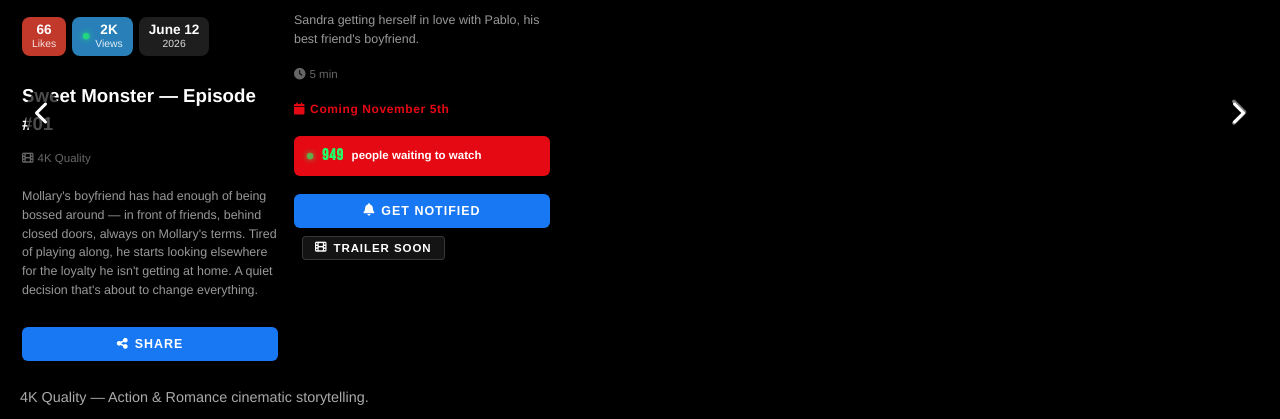
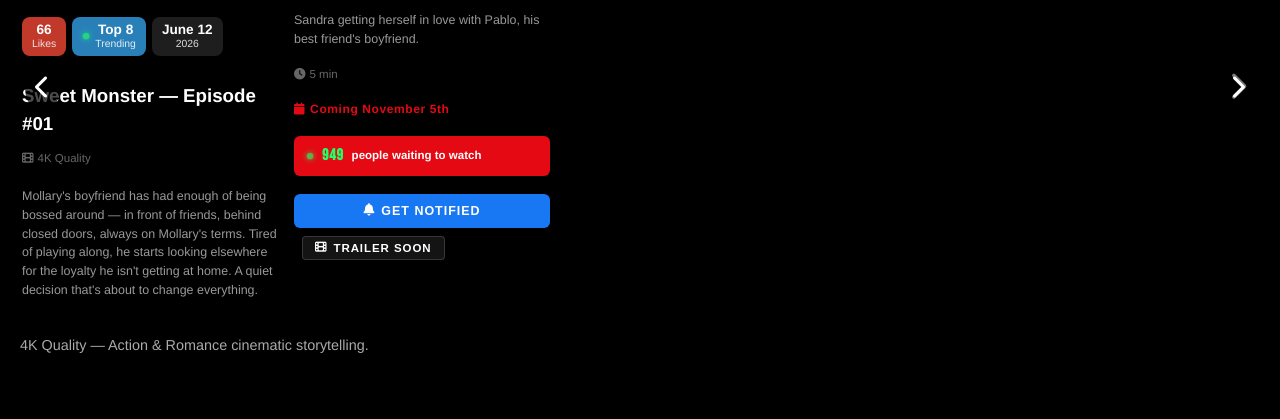
Before and after one commit to officialreinblacks-collab/V1996, a plain HTML site: page index.html in a window 1280 px wide. Shown: the part 1037-1456 px from the top of the page. Drawn offline with nearby package versions, Linux system fonts and the light colour scheme.

Commit message:
Update episode details and remove share functionality

```diff
--- a/index.html
+++ b/index.html
@@ -466,8 +466,8 @@
             <div style="background:#2980b9;color:#fff;border-radius:8px;padding:5px 10px;text-align:center;line-height:1.2;display:flex;align-items:center;gap:5px;">
                 <span class="live-dot"></span>
                 <div>
-                    <div style="font-weight:700;font-size:0.85rem;">2K</div>
-                    <div style="font-size:0.65rem;opacity:0.85;">Views</div>
+                    <div style="font-weight:700;font-size:0.85rem;">Top 8</div>
+                    <div style="font-size:0.65rem;opacity:0.85;">Trending</div>
                 </div>
             </div>
             <div style="background:#1e1e1e;color:#fff;border-radius:8px;padding:5px 10px;text-align:center;line-height:1.2;">
@@ -478,9 +478,6 @@
         <h3 style="color:#fff;margin:10px 0 4px;">Sweet Monster — Episode #01</h3>
         <p class="runtime-badge"><i class="fas fa-film"></i> 4K Quality</p>
         <p class="episode-synopsis">Mollary's boyfriend has had enough of being bossed around — in front of friends, behind closed doors, always on Mollary's terms. Tired of playing along, he starts looking elsewhere for the loyalty he isn't getting at home. A quiet decision that's about to change everything.</p>
-        <div class="film-buttons">
-            <button class="notify-btn-film" onclick="shareEpisode(this, 'sweet-monster-ep1', 'Sweet Monster — Episode #01')"><i class="fas fa-share-alt"></i> Share</button>
-        </div>
     </div>
 </div>
 
@@ -1017,19 +1014,6 @@ function playSmEp1(el) {
     el.style.cursor = 'default';
     el.onclick = null;
 }
-function shareEpisode(btn, sectionId, title) {
-    const url = 'https://reinblackscreativz.com/sweet-monster-episode-1';
-    const shareData = { title: title, text: 'Watch ' + title + ' on Reinblacks Mini Films!', url: url };
-    if (navigator.share) {
-        navigator.share(shareData).catch(() => {});
-    } else if (navigator.clipboard) {
-        navigator.clipboard.writeText(url).then(() => {
-            const original = btn.innerHTML;
-            btn.innerHTML = '<i class="fas fa-check"></i> Link Copied!';
-            setTimeout(() => { btn.innerHTML = original; }, 2000);
-        });
-    }
-}
 const introBrand = document.getElementById('intro-brand');
     if(introBrand){
         const text = introBrand.textContent;
```
